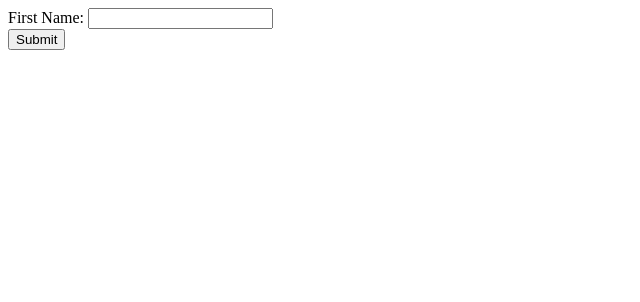
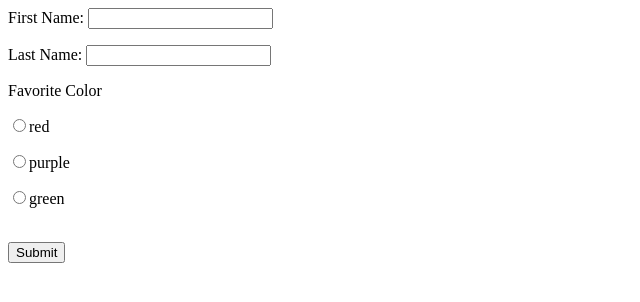
Before and after one commit to juniperhaven/php-form, a PHP site: page / in a window 1280 px wide. Shown: the top 302 px of the page, without its empty margins (0-640 px from the left). Run offline with PHP 8.4, Linux system fonts and the light colour scheme.

Commit message:
Update index.php

```diff
--- a/index.php
+++ b/index.php
@@ -9,7 +9,12 @@ if(isset($_GET["FirstName"])) {
 }
 else {
   echo '<form action="">
-  First Name: <input type="text" name="FirstName"/>
+  <p>First Name: <input type="text" name="FirstName"/></p>
+  <p>Last Name: <input type="text" name="LastName"/></p>
+  <p>Favorite Color</p>
+  <p><input type="radio" name="FavoriteColor" value="red"/>red</p>
+  <p><input type="radio" name="FavoriteColor" value="purple"/>purple</p>
+  <p><input type="radio" name="FavoriteColor" value="green"/>green</p>
   <br/>
   <input type="submit">
   </form>';
```
